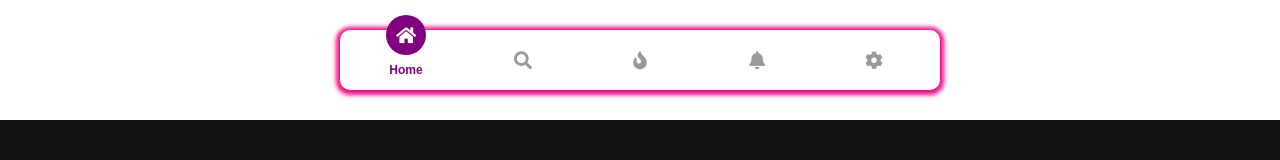
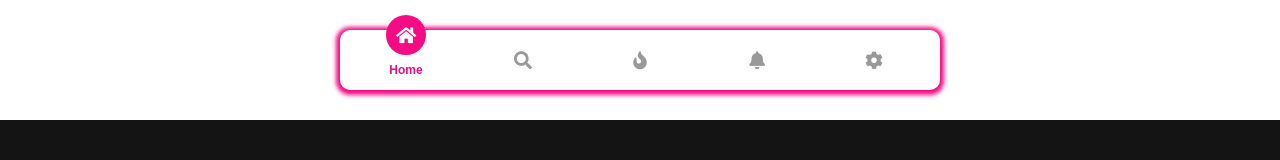
Before and after one commit to vaivodeieva/project-261121, a React (Create React App) app: page / in a window 1280 px wide. In both pictures the pointer is over the element 406 px from the left and 60 px from the top of the page. Shown: the top 160 px of the page. Built offline with nearby package versions, Linux system fonts and the light colour scheme.

Commit message:
Update Header.css

```diff
--- a/src/Assets/Css/Header.css
+++ b/src/Assets/Css/Header.css
@@ -68,7 +68,7 @@
 
   .item-list:hover .item-icon-1,
   .item-list:hover .item-icon-1 .icon {
-    color: purple;
+    color: rgb(245, 12, 132);
     font-size: 24px;
   }
 
@@ -87,7 +87,7 @@
     height: 40px;
 
     border-radius: 5px;
-    background-color: purple;
+    background-color: rgb(245, 12, 132);
   }
 
   .item-list:hover .item-icon-2 .icon {
@@ -108,7 +108,7 @@
   .item-list:hover .item-icon-3 {
     left: 0;
     transform: translatex(0%);
-    color: purple;
+    color: rgb(245, 12, 132);
   }
 
   .item-text-3 {
@@ -118,7 +118,7 @@
   }
 
   .item-list:hover .item-text-3 {
-    color: purple;
+    color: rgb(245, 12, 132);
     transform: translatex(5px);
   }
 
@@ -130,7 +130,7 @@
   }
 
   .item-link.l4:hover, .item-link.l5:hover{
-    color: purple;
+    color: rgb(245, 12, 132);
   }
 
   .item-link.l5::before{
@@ -155,7 +155,7 @@
     left: 50%;
 
     border-radius: 5px;
-    background-color: purple;
+    background-color: rgb(245, 12, 132);
     transform: translatex(-50%);
   }
   .item-link.l6{
@@ -167,7 +167,7 @@
     width: 40px;
     height: 40px;
     border-radius: 50%;
-    background-color: purple;
+    background-color: rgb(245, 12, 132);
     color: #fff;
   }
 
@@ -194,7 +194,7 @@
     top: 20px;
     left: 50%;
     transform: translatex(-50%);
-    color: purple;
+    color: rgb(245, 12, 132);
   }
 
   a:hover {
```
